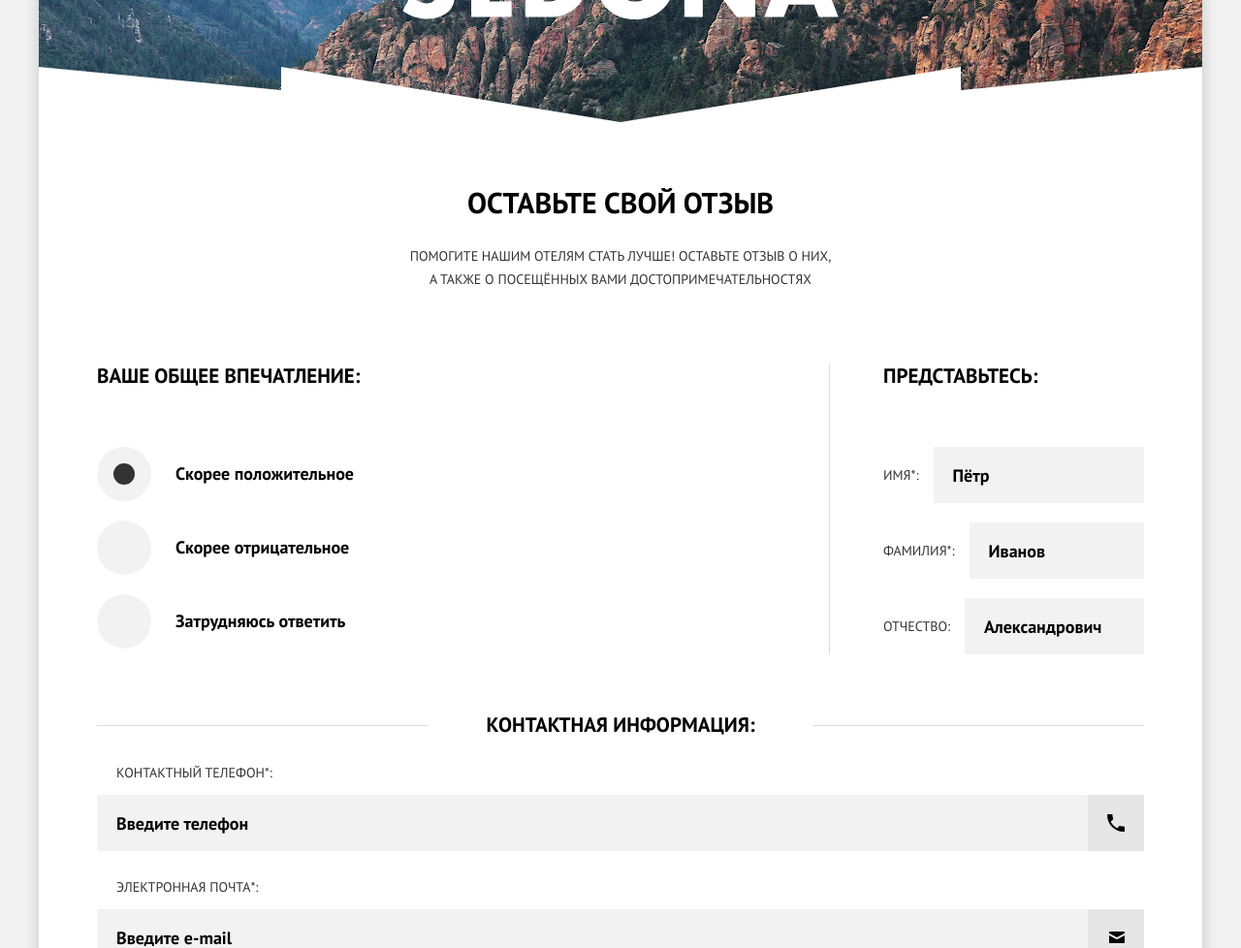
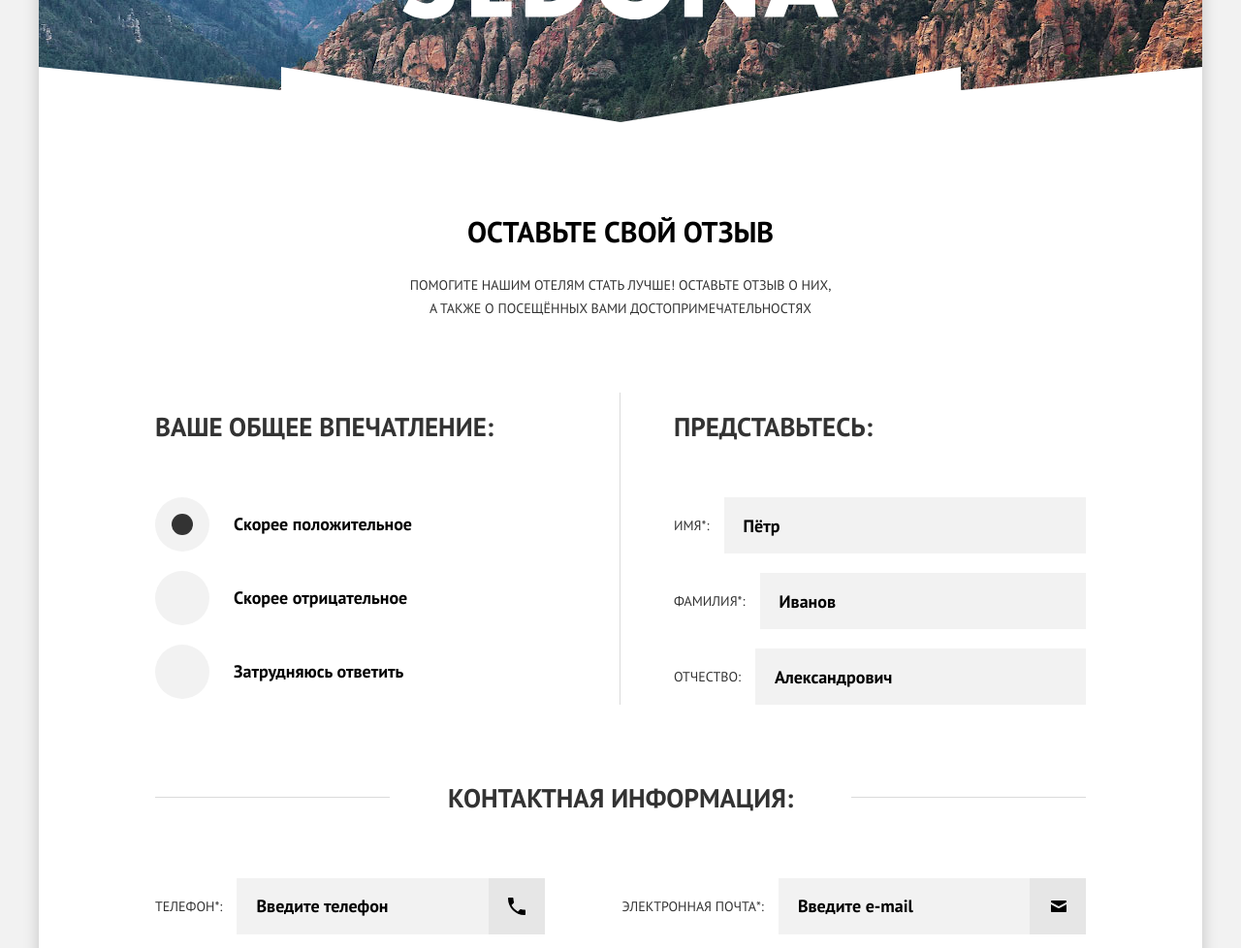
Before and after one commit to Alexander-Lusto/sedona, a website: page source/form.html in a window 1280 px wide. Shown: the part 220-1198 px from the top of the page at 97% size. Drawn offline with nearby package versions, Linux system fonts and the light colour scheme; files that its build step writes are made by us from their sources; files whose address does not match are found by name.

Commit message:
Стилизовал десктопную версию страницы с формой

```diff
--- a/source/form.html
+++ b/source/form.html
@@ -2,6 +2,7 @@
 <html lang="ru">
   <head>
     <meta charset="UTF-8">
+    <meta name="viewport" content="width=device-width, initial-scale=1">
     <title>Sedona Form</title>
     <link href="css/style.css" rel="stylesheet">
   </head>
@@ -39,41 +40,41 @@
           <h2 class="review__title">Оставьте свой отзыв</h2>
           <h2 class="review__desc"> Помогите нашим отелям стать лучше! Оставьте отзыв о них, а также о посещённых вами достопримечательностях</h2>
 
-          <form class="review__info info">
+          <form class="review__info info" method="post" action="https://echo.htmlacademy.ru">
 
             <fieldset class="info__user info__item user">
-              <h2 class="user__title title">Представьтесь:</h2>
+              <h2 class="user__title info__title">Представьтесь:</h2>
 
               <label class="user__item">
-                Имя*: <input class="user__input input" type="text" placeholder="Пётр">
+                Имя*: <input class="user__input input" type="text" name="user_name" placeholder="Пётр">
               </label>
 
               <label class="user__item">
-                Фамилия*: <input class="user__input input" type="text" placeholder="Иванов">
+                Фамилия*: <input class="user__input input" type="text" name="user_surname" placeholder="Иванов">
               </label>
 
               <label class="user__item">
-                Отчество: <input class="user__input input" type="text" placeholder="Александрович">
+                Отчество: <input class="user__input input" type="text" name="user_patronymic" placeholder="Александрович">
               </label>
             </fieldset>
 
             <fieldset class="info__contact info__item contact">
-              <h2 class="contact__title title">Контактная информация:</h2>
+              <h2 class="contact__title info__title">Контактная информация:</h2>
               <div class="contact__wrapper">
                 <label class="contact__item">
                   <p class="contact__label-text"> <span class="contact__label-extra" >Контактный</span> телефон*:</p>
-                  <input class="contact__input contact__input--phone input" type="phone" name="user_phone" placeholder="Введите телефон">
+                  <input class="contact__input contact__input--phone input" type="phone" name="user_phone" placeholder="Введите телефон" >
                 </label>
 
                 <label class="contact__item">
                   <p class="contact__label-text"> Электронная почта*:</p>
-                  <input class="contact__input contact__input--mail input" type="email" name="user_email" placeholder="Введите e-mail">
+                  <input class="contact__input contact__input--mail input" type="email" name="user_email" placeholder="Введите e-mail" >
                 </label>
               </div>
             </fieldset>
 
             <fieldset class="info__impression info__item impression">
-              <h2 class="impression__title title">Ваше общее впечатление:</h2>
+              <h2 class="impression__title info__title">Ваше общее впечатление:</h2>
               <label class="impression__item">
                 <input class="visually-hidden" type="radio" name="impression" value="good" checked>
                 <span class="impression__input"></span>
@@ -94,7 +95,7 @@
             </fieldset>
 
             <fieldset class="info__sights info__item sights">
-              <h2 class="sights__title title">Посещённые достопримечательности:</h2>
+              <h2 class="sights__title info__title">Посещённые достопримечательности:</h2>
               <div class="sights__wrapper">
                 <label class="sights__item">
                   <input class="visually-hidden" type="checkbox" name="good_impression" checked>
@@ -123,28 +124,28 @@
             </fieldset>
 
             <fieldset class="info__emotions info__item emotions">
-              <h2 class="emotions__title title"> Опишите свои эмоции:</h2>
+              <h2 class="emotions__title info__title"> Опишите свои эмоции:</h2>
               <textarea class="emotions__input input" name="user_comment" placeholder="Опишите подробно все свои восторги"></textarea>
             </fieldset>
 
             <div class="info__send">
-              <button class="info__send-form-button button send-form-button">Отправить отзыв</button>
+              <button class="info__send-form-button button send-form-button" type="submit">Отправить отзыв</button>
               <span class="info__note">* — обязательные поля</span>
             </div>
           </form>
         </section>
       </main>
 
-      <section class="popup popup--failure visually-hidden">
+      <section class="popup popup--failure  visually-hidden">
         <h2 class="popup__title"> Что-то пошло не так!</h2>
         <p class="popup__desc"> Проверьте поля выделенные красным, скорее всего вы забыли их заполнить.</p>
-        <button class="popup_button">Ок</button>
+        <button class="popup__button button">Ок</button>
       </section>
 
       <section class="popup popup--success visually-hidden">
         <h2 class="popup__title"> Ваш отзыв отправлен!</h2>
         <p class="popup__desc"> Спасибо за ваше участие, ваш отзыв уже поступил к нам. В ближайшее время мы опубликуем его на сайте.</p>
-        <button class="popup_button">Закрыть окно</button>
+        <button class="popup__button button">Закрыть окно</button>
       </section>
 
       <footer class="footer">
--- /dev/null
+++ b/source/sass/blocks/contact.scss
@@ -0,0 +1,32 @@
+.contact__item {
+  display: block;
+}
+
+.contact__item:not(:last-child) {
+  margin-bottom: 20px;
+}
+
+.contact__input--phone {
+  background-image: url("../img/icon-phone.svg"), url("../img/square.png");
+  background-repeat: no-repeat;
+  background-position: center right 20px, right;
+}
+
+.contact__input--mail {
+  background-image: url("../img/icon-mail.svg"), url("../img/square.png");
+  background-repeat: no-repeat;
+  background-position: center right 20px, right;
+}
+
+.contact__label-text {
+  margin-top: 0;
+  margin-bottom: 10px;
+  margin-left: 20px;
+
+  font-size: 14px;
+  line-height: 26px;
+}
+
+@media (min-width: $tablet_width) {
+
+}
--- a/source/sass/blocks/header.scss
+++ b/source/sass/blocks/header.scss
@@ -82,7 +82,6 @@
   position: relative;
   min-height: 56px;
   background-color: #ffffff;
-  box-shadow: 0 -3px  7px 0 rgba(0, 0, 0, 0.2);
 
   z-index: 2;
 }
@@ -134,7 +133,7 @@
 
   .navigation__item:last-child {
     z-index: 1;
-}
+  }
 
   .navigation__link {
     font-size: 14px;
--- /dev/null
+++ b/source/sass/blocks/input.scss
@@ -0,0 +1,22 @@
+.input {
+  box-sizing: border-box;
+  width: 100%;
+  padding: 20px;
+  height: 58px;
+  background-color: #f2f2f2;
+  border: none;
+
+  font-size: 18px;
+  line-height: 26px;
+  color: #000000;
+  font-family: "PTsans", sans-serif;
+  font-weight: bold;
+
+  &::placeholder {
+    font-size: 18px;
+    line-height: 26px;
+    color: black;
+    font-family: "PTsans", sans-serif;
+    font-weight: bold;
+  }
+}
--- /dev/null
+++ b/source/sass/blocks/popup.scss
@@ -0,0 +1,35 @@
+.popup {
+  position: fixed;
+  top: 200px;
+  text-align: center;
+  box-sizing: border-box;
+  padding: 40px 45px 30px 45px;
+  width: 320px;
+  height: auto;
+  background-color: #ffffff;
+  box-shadow: 0 7px 15px 0 rgba(0, 0, 0, 0.15);
+}
+
+.popup__title {
+  margin: 0;
+  margin-bottom: 28px;
+
+  font-size: 18px;
+  line-height: 26px;
+  color: #000000;
+  font-weight: bold;
+}
+
+.popup__desc {
+  margin: 0;
+  margin-bottom: 25px;
+  font-size: 14px;
+  line-height: 24px;
+  color: #333333;
+}
+
+.popup__button {
+  width: 180px;
+
+  font-size: 18px;
+}
--- a/source/sass/blocks/review.scss
+++ b/source/sass/blocks/review.scss
@@ -26,17 +26,6 @@
   font-weight: normal;
   line-height: 24px;
   color: #333333;
-}
-
-.title {
-  margin: 0;
-  margin-bottom: 20px;
-  padding: 0 20px;
-
-  text-align: center;
-  font-size: 18px;
-  line-height: 26px;
-  color: black;
 }
 
 .info__item {
@@ -68,29 +57,6 @@
 
 .user__input {
   margin-left: 15px;
-}
-
-.input {
-  box-sizing: border-box;
-  width: 100%;
-  padding: 20px;
-  height: 58px;
-  background-color: #f2f2f2;
-  border: none;
-
-  font-size: 18px;
-  line-height: 26px;
-  color: #000000;
-  font-family: "PTsans", sans-serif;
-  font-weight: bold;
-
-  &::placeholder {
-    font-size: 18px;
-    line-height: 26px;
-    color: black;
-    font-family: "PTsans", sans-serif;
-    font-weight: bold;
-  }
 }
 
 .contact__item {
@@ -238,13 +204,6 @@
     margin-right: auto;
     margin-bottom: 75px;
     width: 440px;
-  }
-
-  .title {
-    padding: 0;
-    margin-bottom: 23px;
-
-    font-size: 21px;
   }
 
   .info {
@@ -396,3 +355,66 @@
     color: #333333;
   }
 }
+
+@media (min-width: $desktop_width) {
+  .review {
+    padding-top: 100px;
+    margin-bottom: 66px;
+  }
+
+  .info {
+    margin: 0 120px;
+  }
+
+  .info__impression {
+    flex-grow: 1;
+  }
+
+  .info__user {
+    flex-grow: 1;
+  }
+
+  .contact__wrapper {
+    display: flex;
+  }
+
+  .contact__title {
+    margin-bottom: 70px;
+  }
+
+  .contact__label-extra {
+    display: none;
+  }
+
+  .contact__item {
+    display: flex;
+    align-items: center;
+    flex-grow: 1;
+  }
+
+  .contact__item:not(:last-child) {
+    margin-bottom: 0;
+    margin-right: 80px;
+  }
+
+  .contact__label-text {
+    white-space: nowrap;
+    margin: 0;
+    margin-right: 15px;
+  }
+
+  .sights__wrapper {
+    display: flex;
+    width: 100%;
+    justify-content: space-between;
+    align-items: center;
+  }
+
+  .emotions__input {
+    max-width: $desktop_width - 80 - 125 * 2;
+  }
+
+  .info__send-form-button {
+    width: 480px;
+  }
+}
--- /dev/null
+++ b/source/sass/blocks/title.scss
@@ -0,0 +1,19 @@
+.title {
+  margin: 0;
+  margin-bottom: 20px;
+  padding: 0 20px;
+
+  text-align: center;
+  font-size: 18px;
+  line-height: 26px;
+  color: black;
+}
+
+@media (min-width: $tablet_width) {
+  .title {
+    padding: 0;
+    margin-bottom: 23px;
+
+    font-size: 21px;
+  }
+}
--- a/source/sass/scaffolding.scss
+++ b/source/sass/scaffolding.scss
@@ -12,6 +12,10 @@
   font-style: normal;
   src: url("../fonts/ptsansbold.woff") format("woff"),
     url("../fonts/ptsansbold.woff2") format("woff2");
+}
+
+html {
+  background-color: #333333;
 }
 
 body {
--- a/source/sass/style.scss
+++ b/source/sass/style.scss
@@ -4,9 +4,12 @@
 @import "blocks/header";
 @import "blocks/button";
 @import "blocks/preview";
+@import "blocks/title";
+@import "blocks/input";
 @import "blocks/review";
 @import "blocks/features";
 @import "blocks/advantages";
 @import "blocks/order";
 @import "blocks/map";
 @import "blocks/footer";
+@import "blocks/popup";
```
Also changed, not shown: source/index.html (+1 -0 lines), source/photo.html (+1 -0 lines).
